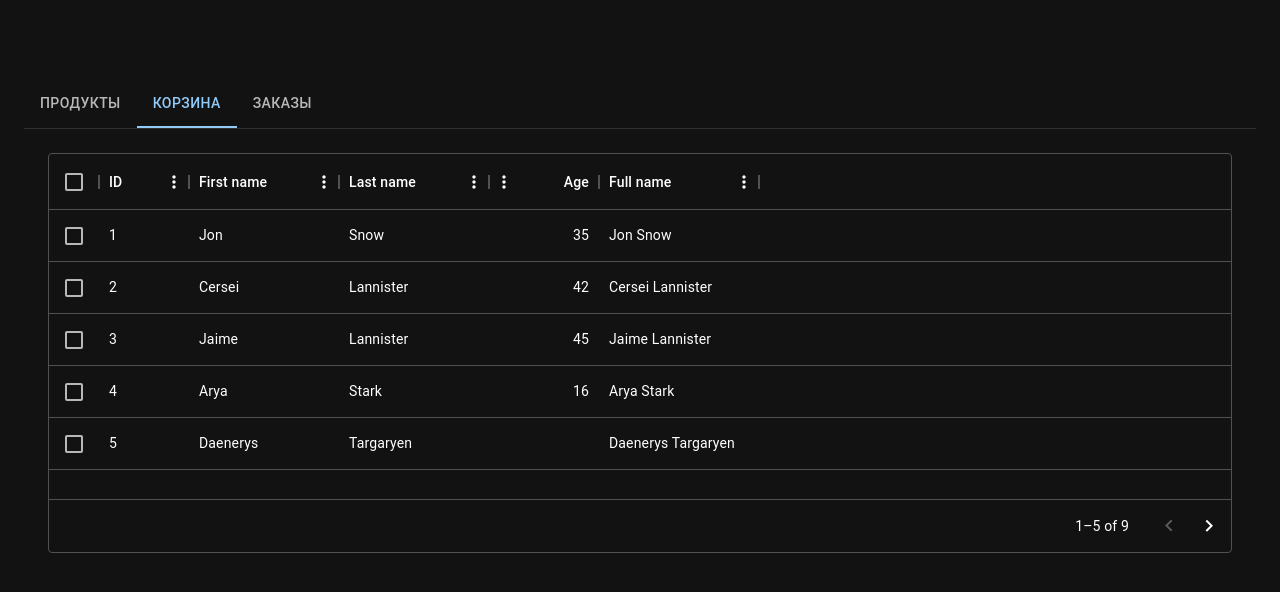
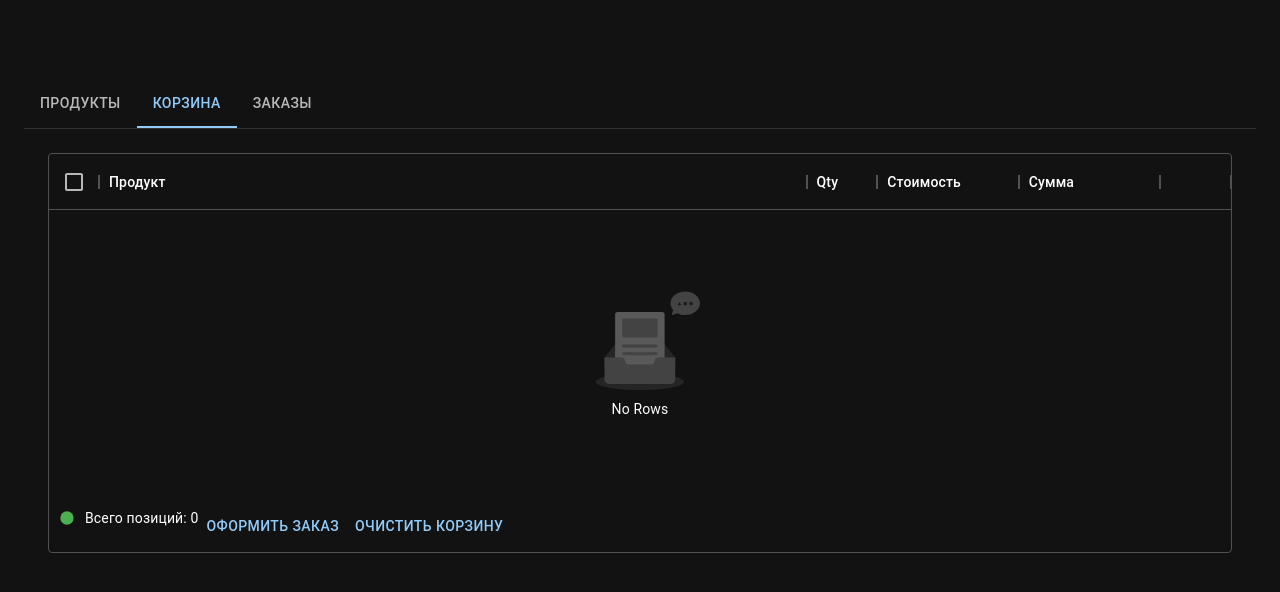
Before and after one commit to engineerXIII/maiSystemFrontend, a React (Create React App) app: page / in a window 1280 px wide. Both pictures are taken after a click on the tab "КОРЗИНА". Shown: the top 592 px of the page. Built offline with nearby package versions, Linux system fonts and the light colour scheme.

Commit message:
fix: Added cartPage

```diff
--- a/package.json
+++ b/package.json
@@ -44,5 +44,8 @@
       "last 3 firefox version",
       "last 3 safari version"
     ]
+  },
+  "devDependencies": {
+    "@mui/x-data-grid-generator": "^6.16.0"
   }
 }
--- a/src/App.js
+++ b/src/App.js
@@ -6,11 +6,7 @@ import Box from '@mui/material/Box';
 
 import CssBaseline from '@mui/material/CssBaseline';
 import Container from '@mui/material/Container';
-import {
-    Tab,
-    Tabs,
-    Typography
-} from "@mui/material";
+import {Tab, Tabs, Typography} from "@mui/material";
 
 import ProductPage from "./container/productPage";
 import CartPage from "./container/cartPage";
@@ -58,6 +54,7 @@ function App() {
 
     const [tabIndex, setTabIndex] = React.useState(0);
     const [cartList, setCartList] = React.useState([]);
+    const [cartCount, setCartCount] = React.useState(0);
 
     const handleChange = (event, newTabIndex) => {
         setTabIndex(newTabIndex);
@@ -82,24 +79,27 @@ function App() {
         }
     }
     const addProductToCart = (product) => {
-        const findIndex = cartList.findIndex(cartItem => {
+        const findIndex = cartList.length > 0 ? cartList.findIndex(cartItem => {
             return cartItem.item_id === product.product_id
-        })
-        console.log(cartList)
+        }) : -1
         if (findIndex === -1) {
-            cartList.push({
+            setCartList([...cartList, {
                 item_id: product.product_id,
                 product: product,
                 cost: product.cost,
                 qty: 1,
                 sum: product.cost
-            })
+            }])
         } else {
             cartList[findIndex].qty += 1;
             cartList[findIndex].sum += cartList[findIndex].cost;
+            setCartList(cartList)
         }
-        setCartList(cartList)
     }
+
+    const cartTitle = "Корзина" + (cartList.length > 0 ? ` (${cartList.reduce((accumulator, currentValue) => {
+        return accumulator + currentValue.qty
+    }, 0)})` : '')
 
     return (<ThemeProvider theme={darkTheme}>
             <CssBaseline/>
@@ -115,7 +115,7 @@ function App() {
                     <Box sx={{borderBottom: 1, borderColor: 'divider'}}>
                         <Tabs value={tabIndex} onChange={handleChange} aria-label="basic tabs example">
                             <Tab label="Продукты" {...a11yProps(0)} />
-                            <Tab label="Корзина" {...a11yProps(1)} />
+                            <Tab label={cartTitle} {...a11yProps(1)} />
                             <Tab label="Заказы" {...a11yProps(2)} />
                         </Tabs>
                     </Box>
@@ -123,7 +123,7 @@ function App() {
                         <ProductPage addProductToCart={addProductToCart}/>
                     </CustomTabPanel>
                     <CustomTabPanel value={tabIndex} index={1}>
-                        <CartPage items={cartList}/>
+                        <CartPage items={cartList} itemsSet={setCartList}/>
                     </CustomTabPanel>
                     <CustomTabPanel value={tabIndex} index={2}>
                         Item Three
--- a/src/container/cartPage/index.js
+++ b/src/container/cartPage/index.js
@@ -1,67 +1,156 @@
 import Box from "@mui/material/Box";
-import { DataGrid } from '@mui/x-data-grid';
+import {DataGrid, GridActionsCellItem} from '@mui/x-data-grid';
+import {styled} from "@mui/material/styles";
+import {useState} from "react";
+import EditIcon from '@mui/icons-material/Edit';
+import DeleteIcon from '@mui/icons-material/DeleteOutlined';
+import SaveIcon from '@mui/icons-material/Save';
+import CancelIcon from '@mui/icons-material/Close';
+import FiberManualRecordIcon from '@mui/icons-material/FiberManualRecord';
+import {Button} from "@mui/material";
+import CustomNoRowsOverlay from "./noRowsView";
 
+export function CustomFooterStatusComponent(props) {
+    return (
+        <Box sx={{ p: 1, display: 'flex' }}>
+            <FiberManualRecordIcon
+                fontSize="small"
+                sx={{
+                    mr: 1,
+                    color: true ? '#4caf50' : '#d9182e',
+                }}
+            />
+            Всего позиций: {props.itemsCount}
+            <Button> Оформить заказ</Button>
+            <Button> Очистить корзину</Button>
+        </Box>
+    );
+}
+
+export default function CartPage({items, itemsSet}) {
+    const handleDeleteClick =  (id) => () => {
+        itemsSet(items.filter((item) => item.item_id !== id));
+    };
+    const handleCancelClick =  (id) => () => {
+        //itemsSet(items.filter((item) => item.item_id !== id));
+    };
+
+    const itemsCount = items.reduce((accumulator, currentValue) => {
+        return accumulator + currentValue.qty
+    }, 0)
 
     const columns = [
-    { field: 'id', headerName: 'ID', width: 90 },
         {
-        field: 'firstName',
-        headerName: 'First name',
-        width: 150,
-        editable: true,
+            field: 'product_name',
+            headerName: 'Продукт',
+            valueGetter: (param) => {
+                return `${param.row.product.product_name} [${param.row.product.color}]`
+            },
+            flex: 10,
         },
         {
-        field: 'lastName',
-        headerName: 'Last name',
-        width: 150,
-        editable: true,
+            field: 'qty',
+            headerName: 'Qty',
+            valueGetter: (param) => {
+                return param.row.qty
+            },
+            sortable: false,
+            flex: 1,
         },
         {
-        field: 'age',
-        headerName: 'Age',
-        type: 'number',
-        width: 110,
-        editable: true,
+            field: 'cost',
+            headerName: 'Стоимость',
+            valueGetter: (param) => {
+                return param.row.cost
+            },
+            sortable: false,
+            flex: 2,
         },
         {
-        field: 'fullName',
-        headerName: 'Full name',
-        description: 'This column has a value getter and is not sortable.',
-        sortable: false,
-        width: 160,
-        valueGetter: (params) =>
-            `${params.row.firstName || ''} ${params.row.lastName || ''}`,
+            field: 'sum',
+            headerName: 'Сумма',
+            valueGetter: (param) => {
+                return param.row.sum
             },
+            flex: 2,
+        },
+        {
+            field: 'actions',
+            type: 'actions',
+            headerName: '',
+            flex: 1,
+            cellClassName: 'actions',
+            getActions: ({ id }) => {
+                // const isInEditMode = rowModesModel[id]?.mode === GridRowModes.Edit;
+
+                if (false) {
+                // if (isInEditMode) {
+                    return [
+                        // <GridActionsCellItem
+                        //     icon={<SaveIcon />}
+                        //     label="Save"
+                        //     sx={{
+                        //         color: 'primary.main',
+                        //     }}
+                        //     onClick={handleSaveClick(id)}
+                        // />,
+                        <GridActionsCellItem
+                            icon={<CancelIcon />}
+                            label="Cancel"
+                            className="textPrimary"
+                            onClick={handleCancelClick(id)}
+                            color="inherit"
+                        />,
+                    ];
+                }
+
+                return [
+                    // <GridActionsCellItem
+                    //     icon={<EditIcon />}
+                    //     label="Edit"
+                    //     className="textPrimary"
+                    //     onClick={handleEditClick(id)}
+                    //     color="inherit"
+                    // />,
+                    <GridActionsCellItem
+                        icon={<DeleteIcon />}
+                        label="Delete"
+                        onClick={handleDeleteClick(id)}
+                        color="inherit"
+                    />,
+                ];
+            }
+        }
     ];
 
-const rows = [
-    { id: 1, lastName: 'Snow', firstName: 'Jon', age: 35 },
-    { id: 2, lastName: 'Lannister', firstName: 'Cersei', age: 42 },
-    { id: 3, lastName: 'Lannister', firstName: 'Jaime', age: 45 },
-    { id: 4, lastName: 'Stark', firstName: 'Arya', age: 16 },
-    { id: 5, lastName: 'Targaryen', firstName: 'Daenerys', age: null },
-    { id: 6, lastName: 'Melisandre', firstName: null, age: 150 },
-    { id: 7, lastName: 'Clifford', firstName: 'Ferrara', age: 44 },
-    { id: 8, lastName: 'Frances', firstName: 'Rossini', age: 36 },
-    { id: 9, lastName: 'Roxie', firstName: 'Harvey', age: 65 },
-];
-
-export default function CartPage() {
     return (
         <Box sx={{ height: 400, width: '100%' }}>
             <DataGrid
-                rows={rows}
+                slots={{
+                    noRowsOverlay: CustomNoRowsOverlay,
+                    footer: CustomFooterStatusComponent,
+                }}
+                slotProps={{
+                    footer: { itemsCount: itemsCount },
+                }}
+                rows={items}
                 columns={columns}
                 initialState={{
                     pagination: {
                         paginationModel: {
-                            pageSize: 5,
+                            pageSize: 100,
                         },
                     },
                 }}
-                pageSizeOptions={[5]}
+                getRowId={(item) => item.item_id}
+                autoPageSize
                 checkboxSelection
+                disableColumnFilter
+                disableColumnMenu
                 disableRowSelectionOnClick
+                hideFooterPagination
+                hideFooterRowCount
+
             />
         </Box>
     );
--- /dev/null
+++ b/src/container/cartPage/noRowsView.js
@@ -0,0 +1,74 @@
+import Box from "@mui/material/Box";
+import {styled} from "@mui/material/styles";
+
+const StyledGridOverlay = styled('div')(({ theme }) => ({
+    display: 'flex',
+    flexDirection: 'column',
+    alignItems: 'center',
+    justifyContent: 'center',
+    height: '100%',
+    '& .ant-empty-img-1': {
+        fill: theme.palette.mode === 'light' ? '#aeb8c2' : '#262626',
+    },
+    '& .ant-empty-img-2': {
+        fill: theme.palette.mode === 'light' ? '#f5f5f7' : '#595959',
+    },
+    '& .ant-empty-img-3': {
+        fill: theme.palette.mode === 'light' ? '#dce0e6' : '#434343',
+    },
+    '& .ant-empty-img-4': {
+        fill: theme.palette.mode === 'light' ? '#fff' : '#1c1c1c',
+    },
+    '& .ant-empty-img-5': {
+        fillOpacity: theme.palette.mode === 'light' ? '0.8' : '0.08',
+        fill: theme.palette.mode === 'light' ? '#f5f5f5' : '#fff',
+    },
+}));
+
+
+export default function CustomNoRowsOverlay() {
+    return (
+        <StyledGridOverlay>
+            <svg
+                width="120"
+                height="100"
+                viewBox="0 0 184 152"
+                aria-hidden
+                focusable="false"
+            >
+                <g fill="none" fillRule="evenodd">
+                    <g transform="translate(24 31.67)">
+                        <ellipse
+                            className="ant-empty-img-5"
+                            cx="67.797"
+                            cy="106.89"
+                            rx="67.797"
+                            ry="12.668"
+                        />
+                        <path
+                            className="ant-empty-img-1"
+                            d="M122.034 69.674L98.109 40.229c-1.148-1.386-2.826-2.225-4.593-2.225h-51.44c-1.766 0-3.444.839-4.592 2.225L13.56 69.674v15.383h108.475V69.674z"
+                        />
+                        <path
+                            className="ant-empty-img-2"
+                            d="M33.83 0h67.933a4 4 0 0 1 4 4v93.344a4 4 0 0 1-4 4H33.83a4 4 0 0 1-4-4V4a4 4 0 0 1 4-4z"
+                        />
+                        <path
+                            className="ant-empty-img-3"
+                            d="M42.678 9.953h50.237a2 2 0 0 1 2 2V36.91a2 2 0 0 1-2 2H42.678a2 2 0 0 1-2-2V11.953a2 2 0 0 1 2-2zM42.94 49.767h49.713a2.262 2.262 0 1 1 0 4.524H42.94a2.262 2.262 0 0 1 0-4.524zM42.94 61.53h49.713a2.262 2.262 0 1 1 0 4.525H42.94a2.262 2.262 0 0 1 0-4.525zM121.813 105.032c-.775 3.071-3.497 5.36-6.735 5.36H20.515c-3.238 0-5.96-2.29-6.734-5.36a7.309 7.309 0 0 1-.222-1.79V69.675h26.318c2.907 0 5.25 2.448 5.25 5.42v.04c0 2.971 2.37 5.37 5.277 5.37h34.785c2.907 0 5.277-2.421 5.277-5.393V75.1c0-2.972 2.343-5.426 5.25-5.426h26.318v33.569c0 .617-.077 1.216-.221 1.789z"
+                        />
+                    </g>
+                    <path
+                        className="ant-empty-img-3"
+                        d="M149.121 33.292l-6.83 2.65a1 1 0 0 1-1.317-1.23l1.937-6.207c-2.589-2.944-4.109-6.534-4.109-10.408C138.802 8.102 148.92 0 161.402 0 173.881 0 184 8.102 184 18.097c0 9.995-10.118 18.097-22.599 18.097-4.528 0-8.744-1.066-12.28-2.902z"
+                    />
+                    <g className="ant-empty-img-4" transform="translate(149.65 15.383)">
+                        <ellipse cx="20.654" cy="3.167" rx="2.849" ry="2.815" />
+                        <path d="M5.698 5.63H0L2.898.704zM9.259.704h4.985V5.63H9.259z" />
+                    </g>
+                </g>
+            </svg>
+            <Box sx={{ mt: 1 }}>No Rows</Box>
+        </StyledGridOverlay>
+    );
+}
```
Also changed, not shown: 1 other file (tests, documents, lock files or other folders). Lines whose indentation alone changed are shown as unchanged.
